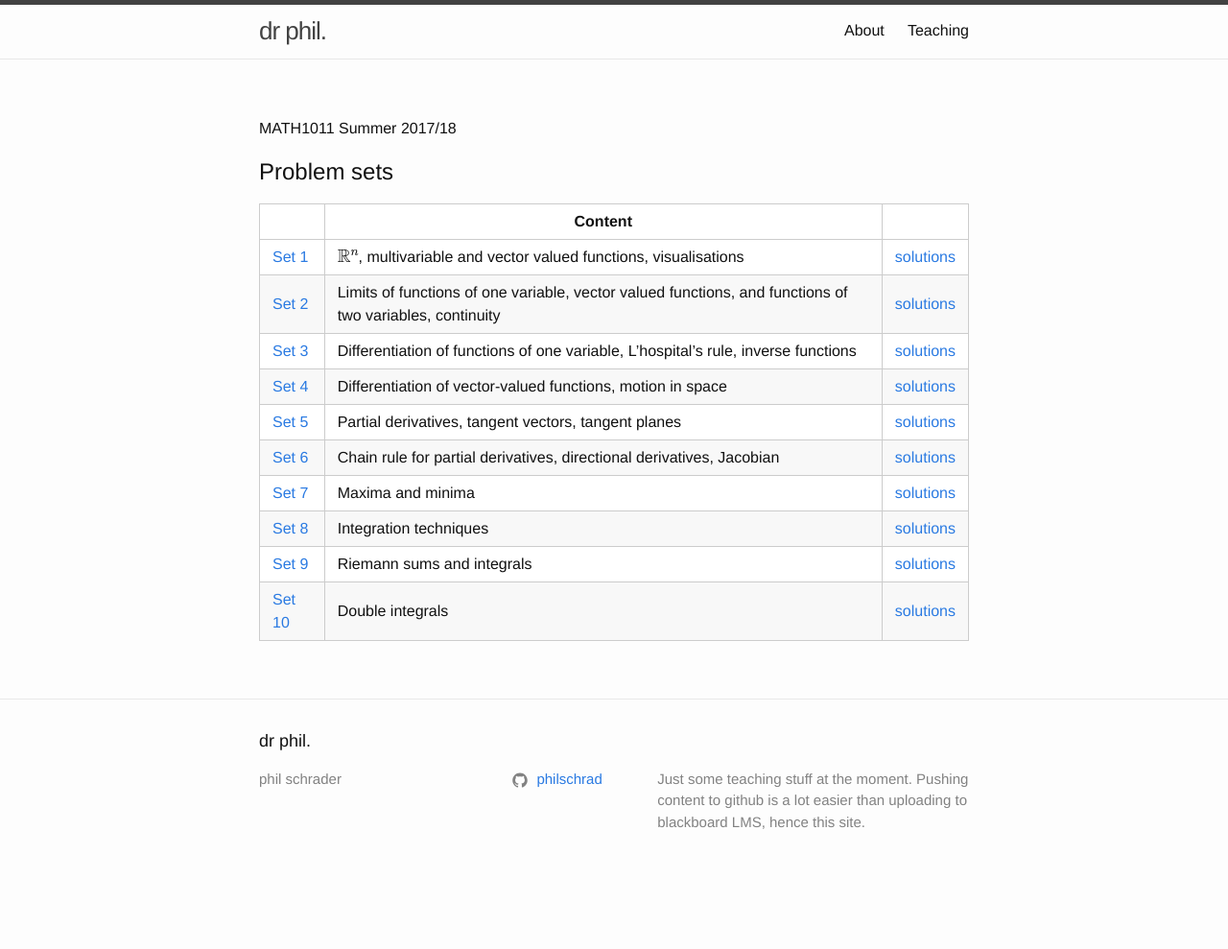
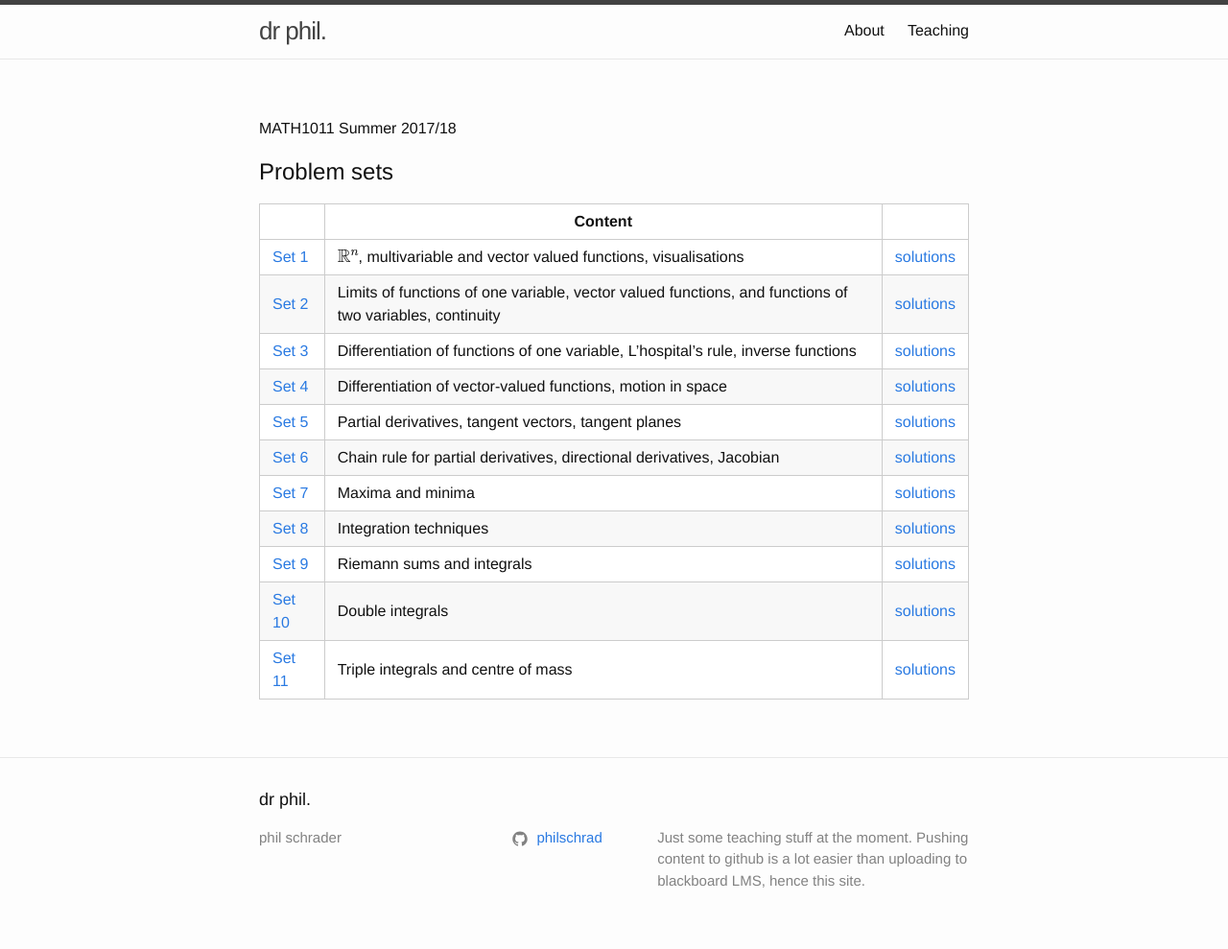
Before and after one commit to philschrad/philschrad.github.io, a Jekyll site: the page built from pages/MATH1011_problems.md, in a window 1280 px wide. Shown: the whole page at 96% size. Built offline with Jekyll 4.4.1, drawn with Linux system fonts in a browser that asks for light colours; formulas are drawn with MathJax 3; before the commit the page ends 928 px from its top, so only the background shows below that.

Commit message:
problem sets

```diff
--- a/pages/MATH1011_problems.md
+++ b/pages/MATH1011_problems.md
@@ -18,3 +18,4 @@ MATH1011 Summer 2017/18
 [Set 8](https://lms.uwa.edu.au/bbcswebdav/courses/MATH1011_TS-SUMM-B_2018/problem%20sets/workshop_8.pdf)| Integration techniques| [solutions](https://lms.uwa.edu.au/bbcswebdav/courses/MATH1011_TS-SUMM-B_2018/problem%20sets/workshop_8_soln.pdf)
 [Set 9](https://lms.uwa.edu.au/bbcswebdav/courses/MATH1011_TS-SUMM-B_2018/problem%20sets/workshop_9.pdf)| Riemann sums and integrals| [solutions](https://lms.uwa.edu.au/bbcswebdav/courses/MATH1011_TS-SUMM-B_2018/problem%20sets/workshop_9_soln.pdf)
 [Set 10](https://lms.uwa.edu.au/bbcswebdav/courses/MATH1011_TS-SUMM-B_2018/problem%20sets/workshop_10.pdf)| Double integrals| [solutions](https://lms.uwa.edu.au/bbcswebdav/courses/MATH1011_TS-SUMM-B_2018/problem%20sets/workshop_10_soln.pdf)
+[Set 11](https://lms.uwa.edu.au/bbcswebdav/courses/MATH1011_TS-SUMM-B_2018/problem%20sets/workshop_11.pdf)| Triple integrals and centre of mass| [solutions](https://lms.uwa.edu.au/bbcswebdav/courses/MATH1011_TS-SUMM-B_2018/problem%20sets/workshop_11_soln.pdf)
```
Also changed, not shown: pages/MATH1012_problems.md (+1 -0 lines).
